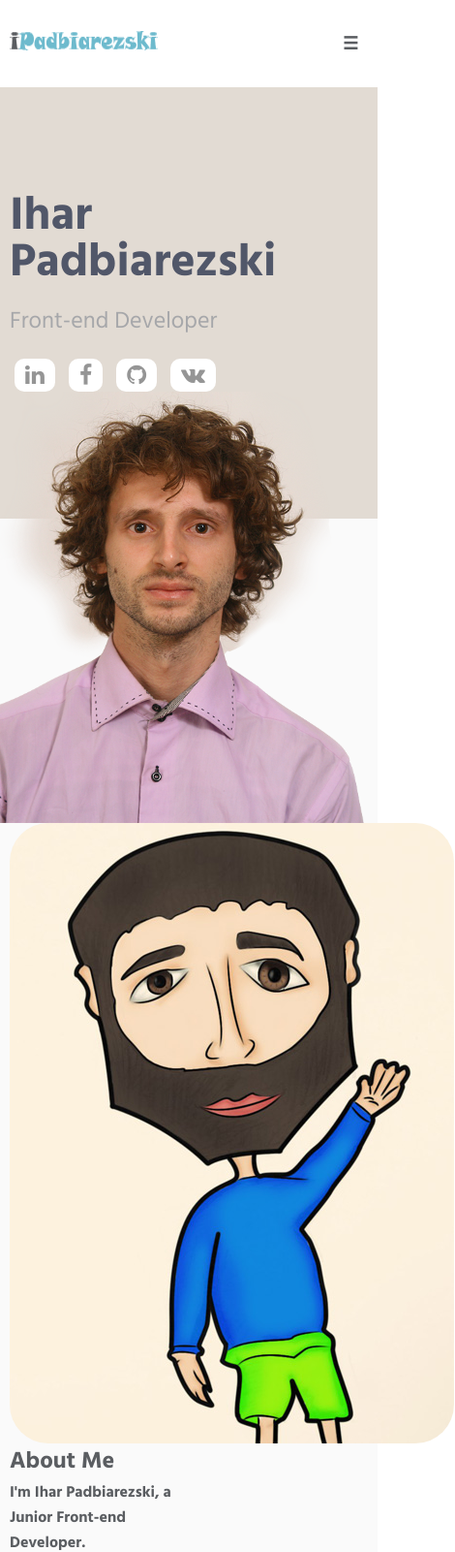
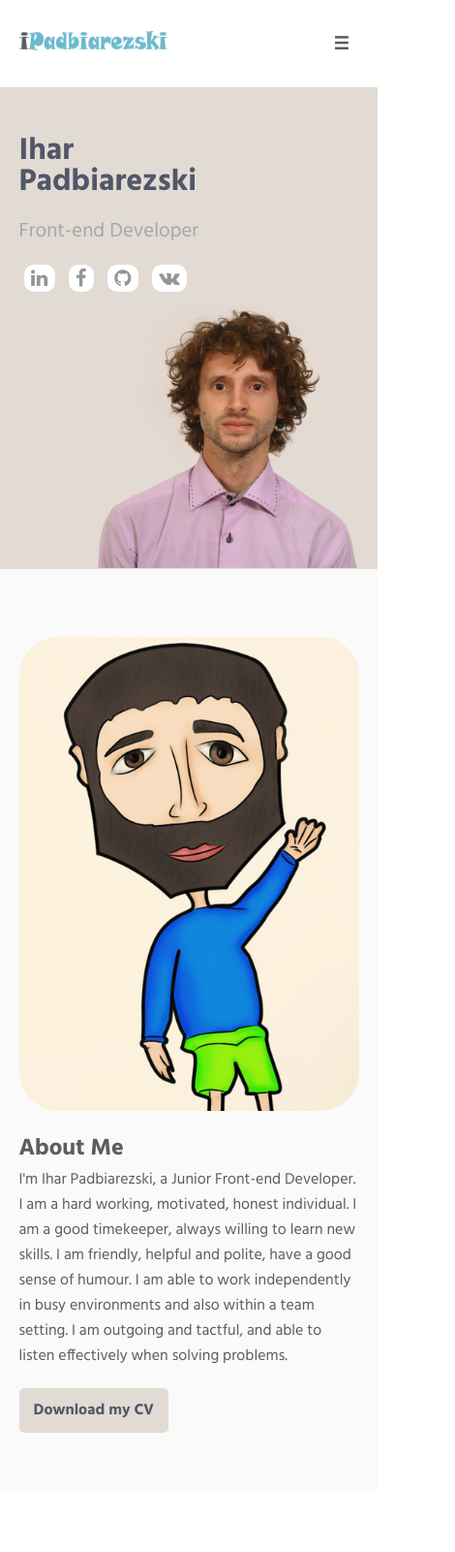
Before and after one commit to IharPadbiarezski/IharPadbiarezski.github.io, a plain HTML site: page index.html in a window 390 px wide. Shown: the top 1601 px of the page at 97% size, 470 px wide, since content can reach past the window. Drawn offline with Linux system fonts and the light colour scheme.

Commit message:
adaptive

```diff
--- a/css/style.css
+++ b/css/style.css
@@ -65,7 +65,7 @@ a:hover {
 }
 
 .container {
-  max-width: 1140px;
+  width: 90%;
   margin: 0 auto;
 }
 
@@ -162,13 +162,14 @@ nav a:hover {
 .content {
   display: flex;
   flex-direction: row;
-  width: 100%;
   justify-content: space-between;
   flex-wrap: wrap;
 }
 
 .picradius {
   border-radius: 40px;
+  width: 45%;
+  height: 45%;
 }
 
 .description {
@@ -177,6 +178,7 @@ nav a:hover {
 
 .description p {
   padding-bottom: 30px;
+  font-weight: normal;
 }
 
 .description a {
@@ -251,6 +253,7 @@ nav a:hover {
 .description li {
   list-style-position: inside;
   margin-left: 20px;
+  font-weight: normal;
 }
 
 /*Start Hobby*/
@@ -311,12 +314,27 @@ footer {
   padding: 40px 0;
 }
 
-@media screen and (max-width: 768px) {
+ @media screen and (max-width: 1160px) {
+
+.initials h1 {
+  font-size: 2.0em;
+}
+
+.initials p {
+  font-size: 1.3em;
+  font-weight: 400;
+  color: #a6a7aa;
+  line-height: 1.4;
+}
+
+.social i {
+  font-size: 125%;
+}
+
+}
 
 
-.container{
-  margin: 0 10px;
-}
+@media screen and (max-width: 1000px) {
 
 /* navigation */
 
@@ -338,8 +356,9 @@ label {
    #toggle:checked + .menu {
        display: block;
    }
+ }
 
-/* Slider */
+   @media screen and (max-width: 1000px) {
 
    .slider {
      height: 445px;
@@ -353,51 +372,62 @@ label {
      width: 450px;
    }
 
-/* about
+   }
 
-.content {
-  display: flex;
-  flex-direction: row;
-  width: 90%;
-}
+   @media screen and (max-width: 740px) {
 
-.picradius {
-  width: 344px;
-  height: 480px;
-}
+   .slider {
+     height: 658px;
+   }
 
+   .initials {
+     padding-top: 50px;
+   }
 
+   .avatar {
+     width: 450px;
+   }
 
-.description p {
-  width: 400px;
-  padding-bottom: 30px;
-}
+   #contact {
+     padding: 150px 0;
+   }
 
-.description a {
-  background: #e2dbd3;
-  padding: 10px 15px;
-  color: #515769;
-  text-decoration: none;
-  border-radius: 5px;
-}
+   .contact {
+     flex-direction: column;
+   }
 
-.description a:hover {
-  background: #6dbacd;
-  color: white;
-}
-*/
+   }
+
+   @media screen and (max-width: 500px) {
+
+   .slider {
+     height: 497px;
+   }
+
+   .avatar {
+     width: 276px;
+     margin-top: 10px;
+   }
+   }
 
 @media screen and (max-width: 425px) {
 
+  .content {
+    flex-direction: column;
+  }
+
+  .picradius {
+    width: 100%;
+    height: 100%;
+  }
+
+  .description {
+    width: 100%;
+    margin-top: 20px;
+  }
+
+#educ {
+  margin-top: 40px;
+}
 
 }
-
-@media screen and (max-width: 375px) {
-
-
-}
-
-@media screen and (max-width: 320px) {
-
-
-}
--- a/index.html
+++ b/index.html
@@ -112,7 +112,7 @@
         <p>Do you want to get more information of BNTY, just click the button bellow.</p>
         <a href="https://en.bntu.by/">BNTU</a>
       </div>
-      <img class="picradius" src="img/img2.jpg" alt="Image">
+      <img id="educ" class="picradius" src="img/img2.jpg" alt="Image">
     </div>
   </div>
   <!-- End Education -->
@@ -132,8 +132,8 @@
             <li>modification of technical documentation</li>
             <li>follow the progress of work in production</li>
             <li>technical discussion</li>
-          </ul><br/> Do you want get more information of "NPO Centre", just click the button bellow.
-        </p>
+          </ul>
+          <p>Do you want get more information of "NPO Centre", just click the button bellow.</p>
         <a href="http://www.npo-center.com/en/">NPO Center</a>
       </div>
     </div>
```
